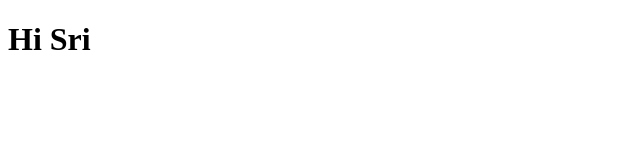
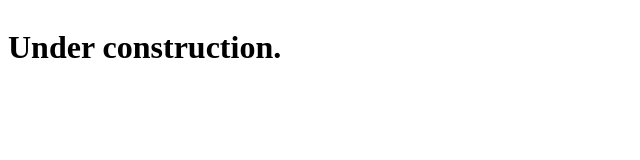
Before and after one commit to sharonqiu1/personal-site, a plain HTML site: page index.html in a window 1280 px wide. Shown: the whole page, without its empty margins (0-640 px from the left). Drawn offline with Linux system fonts and the light colour scheme.

Commit message:
under construction

```diff
--- a/index.html
+++ b/index.html
@@ -6,8 +6,8 @@
 </head>
 
 <body>
-    <div>
-    <h1 style="align-content: center">Hi Sri</h1>
+    <div style="align-content: center">
+        <h1> Under construction.</h1>
     </div>
 </body>
 
```
